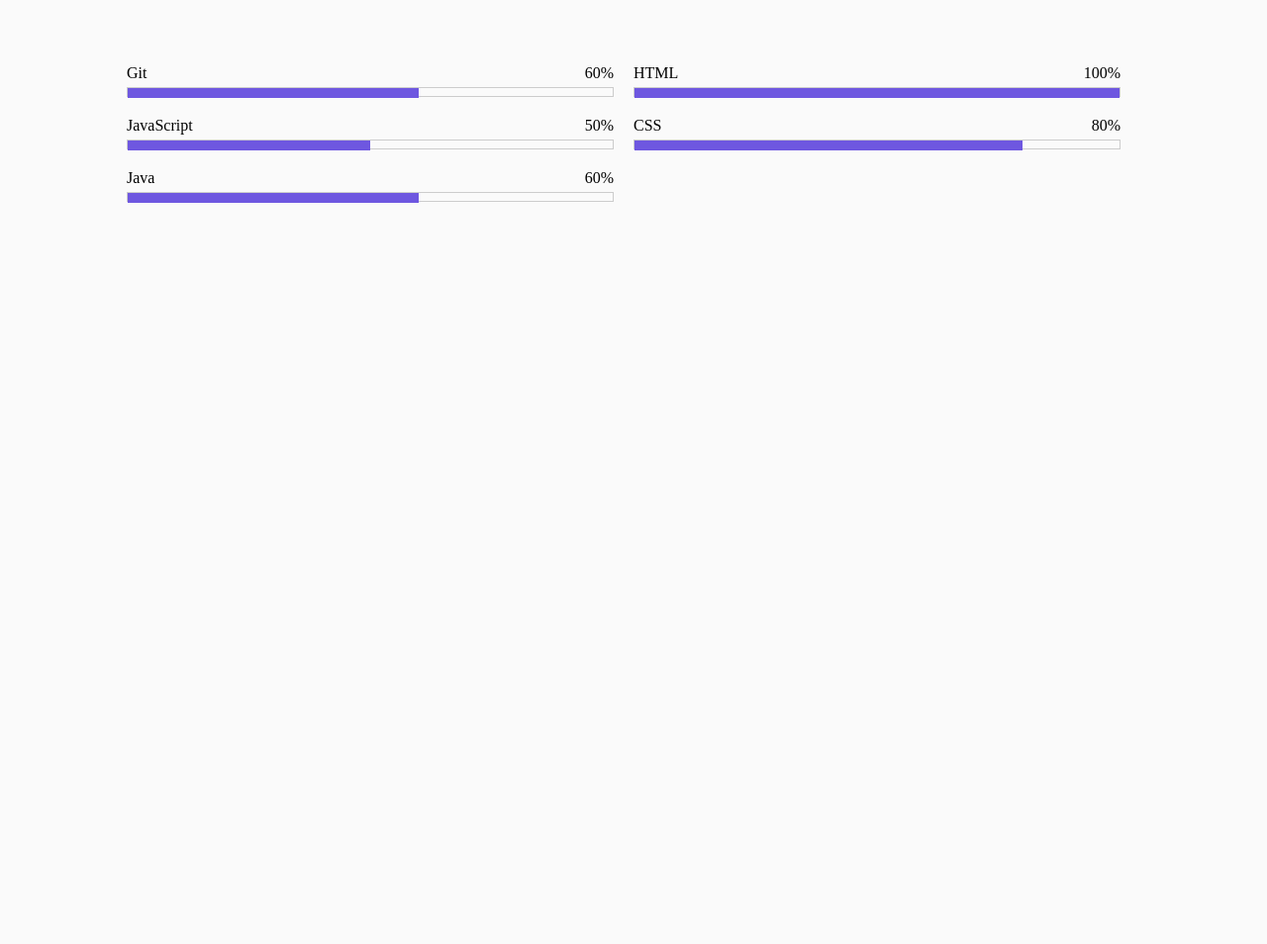
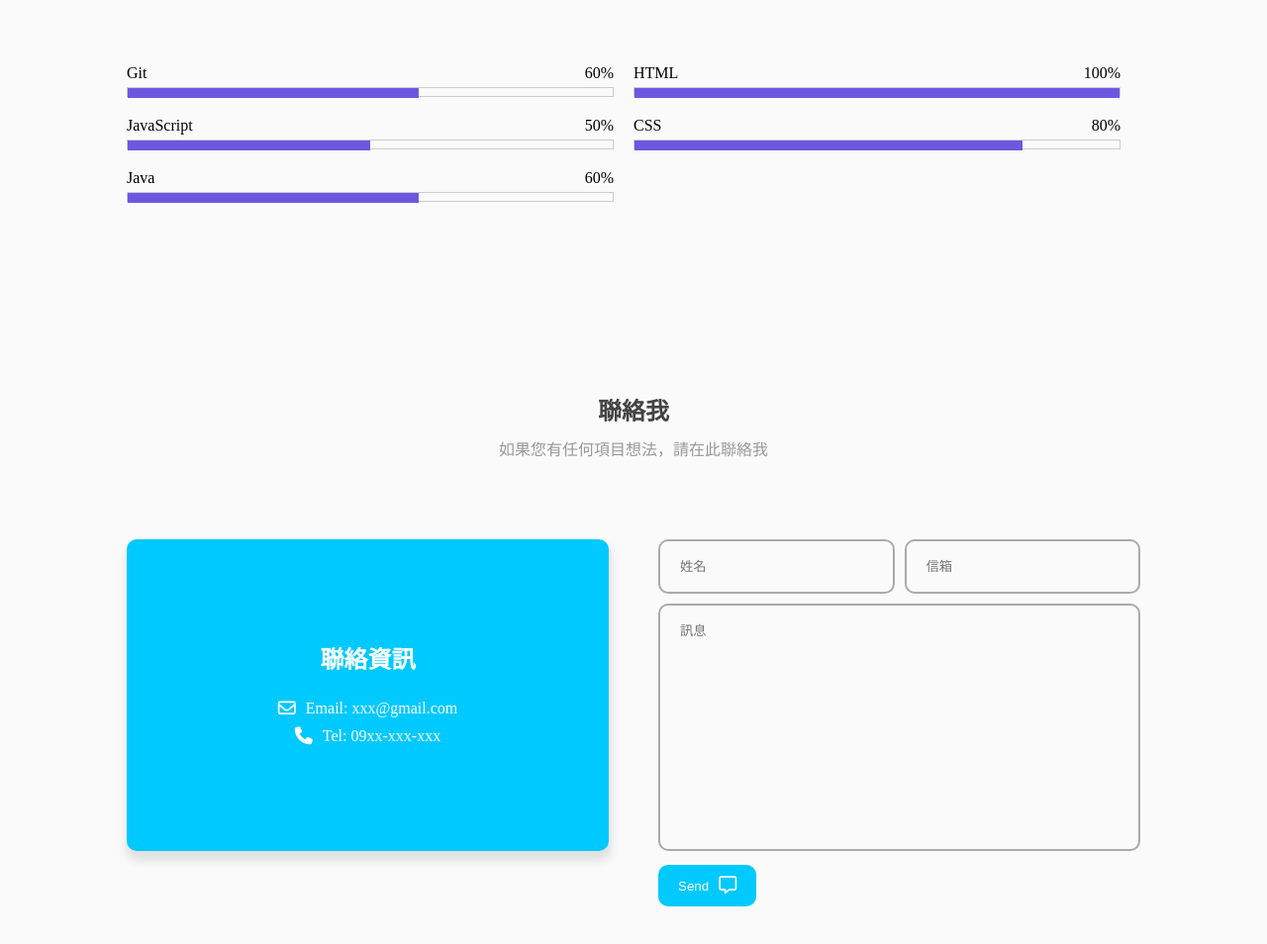
Before and after one commit to chenshinchien/mcu-113-1-web-13130932-final, a plain HTML site: page index.html in a window 1280 px wide. Shown: the part 2041-2995 px from the top of the page at 99% size. Before the commit the page ends 2341 px from the top, so only its background shows below. Drawn offline with Linux system fonts and the light colour scheme.

Commit message:
"聯絡我" 完成

```diff
--- a/index.html
+++ b/index.html
@@ -155,6 +155,37 @@
                 </div>
               </section>
 
+              <section class="section" id="contact">
+                <div class="top-header">
+                  <h1>聯絡我</h1>
+                  <span>如果您有任何項目想法，請在此聯絡我</span>
+                </div>
+                <div class="row">
+                  <div class="col">
+                    <div class="contact-info">
+                      <h2>聯絡資訊</h2>
+                      <p><i class="fa-regular fa-envelope"></i> Email: xxx@gmail.com</p>
+                      <p><i class="fa-solid fa-phone"></i> Tel: 09xx-xxx-xxx</p>
+                    </div>
+                  </div>
+                  <div class="col">
+                    <div class="form-control">
+                      <div class="form-inputs">
+                        <input type="text" class="input-field" placeholder="姓名" />
+                        <input type="text" class="input-field" placeholder="信箱" />
+                      </div>
+                      <div class="text-area">
+                        <textarea placeholder="訊息"></textarea>
+                      </div>
+                      <div class="form-button">
+                        <button class="btn">Send <i class="fa-regular fa-message"></i></button>
+                      </div>
+                    </div>
+                  </div>
+                </div>
+              </section>
+
+
         </main>
     </div>
 </body>
--- a/src/style.css
+++ b/src/style.css
@@ -341,3 +341,85 @@ nav {
     height: 10px;
     background-color: var(--first-color);
   }
+
+  .contact-info {
+    position: relative;
+    display: flex;
+    flex-direction: column;
+    justify-content: center;
+    align-items: center;
+    padding: 20px 30px;
+    width: 100%;
+    height: 315px;
+    background: var(--second-color);
+    border-radius: 10px;
+    box-shadow: 1px 8px 10px 2px var(--first-shadow-color);
+    overflow: hidden;
+  }
+  .contact-info > h2 {
+    color: var(--color-white);
+    margin-bottom: 20px;
+  }
+  .contact-info > p {
+    display: flex;
+    align-items: center;
+    gap: 10px;
+    color: var(--color-white);
+    margin-block: 5px;
+  }
+  .contact-info p > i {
+    font-size: 18px;
+  }
+  .contact-info::after {
+    background: var(--color-white);
+  }
+  .contact-info:hover.contact-info h2,
+  .contact-info:hover.contact-info p,
+  .contact-info:hover.contact-info i {
+    color: #777;
+    z-index: 2;
+  }
+
+  .form-control {
+    display: flex;
+    flex-direction: column;
+    gap: 10px;
+    width: 100%;
+  }
+  .form-inputs {
+    display: flex;
+    gap: 10px;
+    width: 100%;
+  }
+  .input-field {
+    width: 50%;
+    height: 55px;
+    background: transparent;
+    border: 2px solid #aaa;
+    border-radius: 10px;
+    padding-inline: 20px;
+    outline: none;
+  }
+  textarea {
+    width: 100%;
+    height: 250px;
+    background: transparent;
+    border: 2px solid #aaa;
+    border-radius: 10px;
+    padding: 15px 20px;
+    outline: none;
+    resize: none;
+  }
+  .form-button > .btn {
+    display: flex;
+    align-items: center;
+    justify-content: center;
+    background: var(--second-color);
+    color: var(--color-white);
+  }
+  .form-button > .btn:hover {
+    background: #00b5e7;
+  }
+  .form-button i {
+    font-size: 18px;
+  }
```
